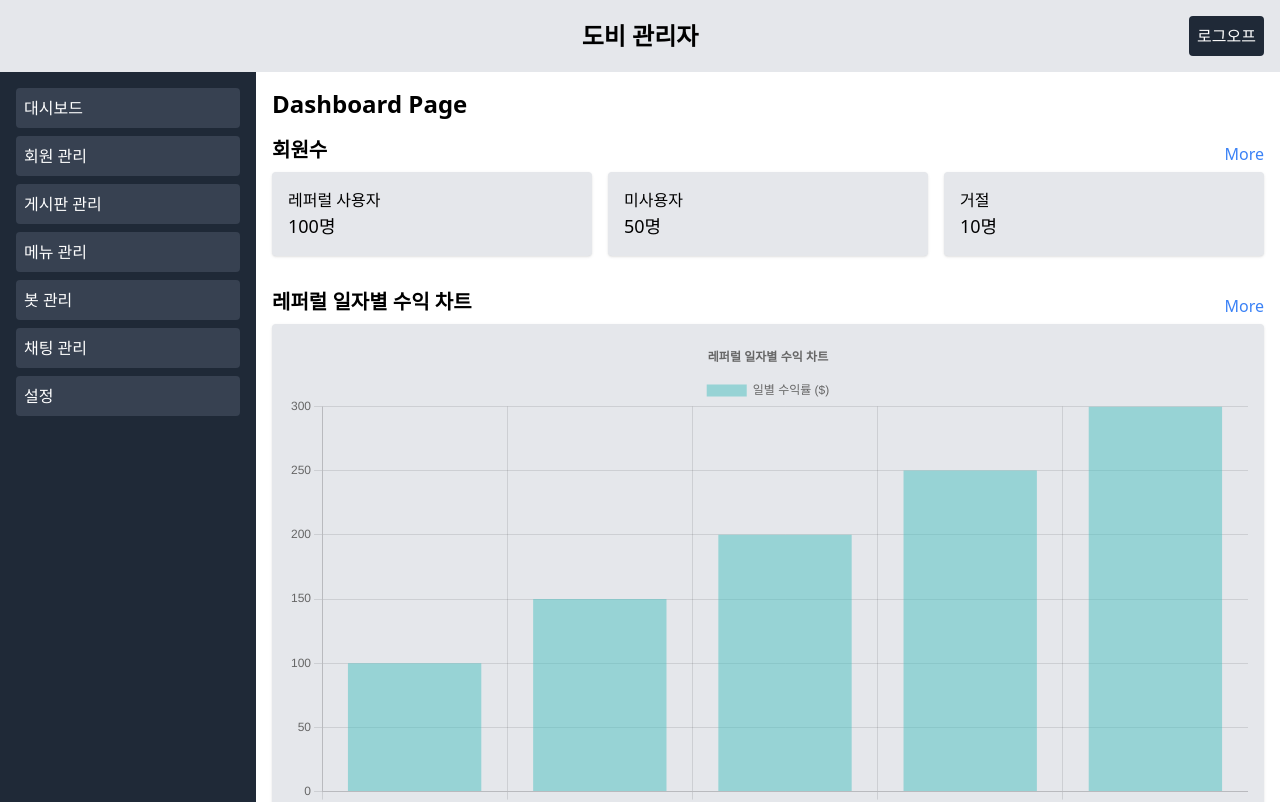
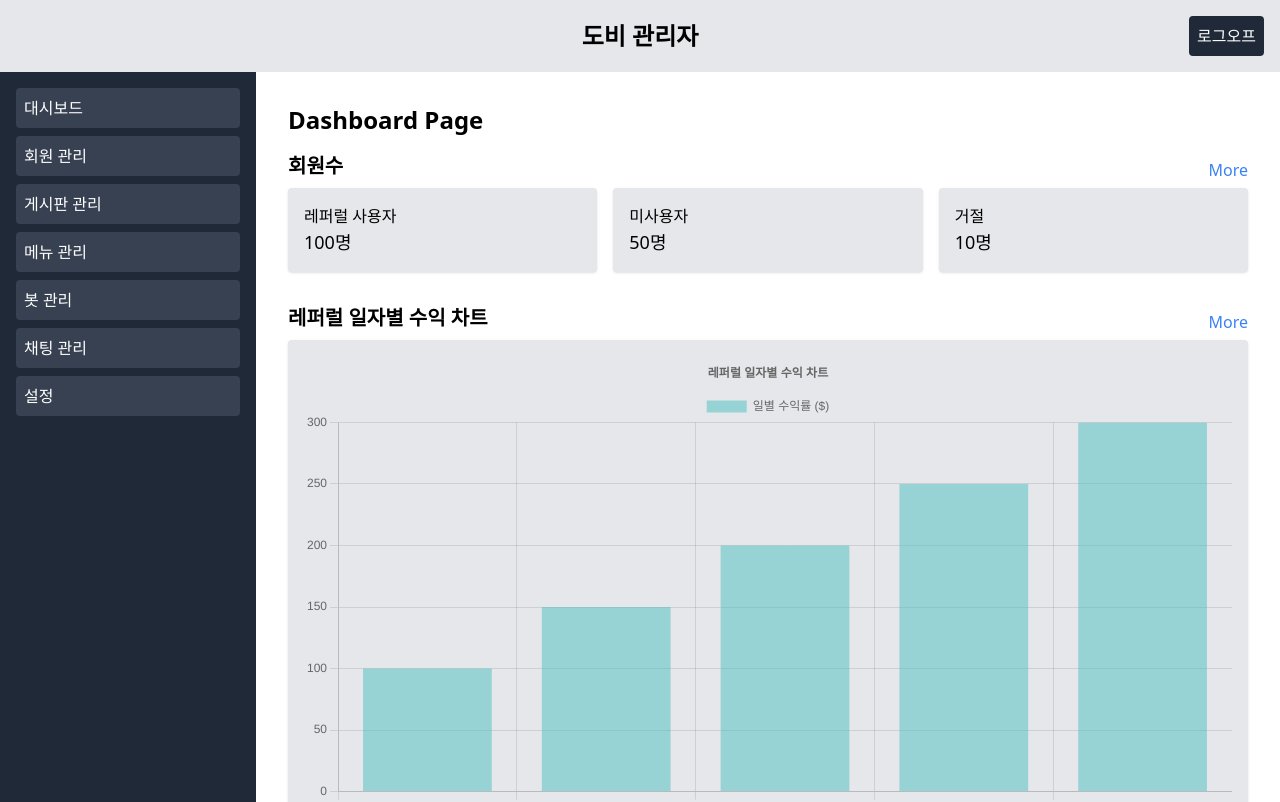
Before and after one commit to forgurm/dobby_admin, a Next.js app: page /dashboard in a window 1280 px wide. Shown: the top 802 px of the page. Built offline with nearby package versions, Linux system fonts and the light colour scheme; no server answers; sample sign-in values are in the browser's storage.

Commit message:
로그인 이후 페이징 처리 오류 수정

```diff
--- a/pages/_app.tsx
+++ b/pages/_app.tsx
@@ -4,11 +4,11 @@ import { useRouter } from 'next/router';
 import { SessionProvider, useSession } from 'next-auth/react';
 import Header from '../components/Header';
 import Sidebar from '../components/Sidebar';
-import React, { ComponentType, useState } from 'react';
+import React, { ComponentType, useState, useEffect } from 'react';
 
-function MyApp({ Component, pageProps }: AppProps) {
+function MyApp({ Component, pageProps: { session, ...pageProps } }: AppProps) {
   return (
-    <SessionProvider>
+    <SessionProvider session={session}>
       <AppContent Component={Component} pageProps={pageProps} />
     </SessionProvider>
   );
@@ -17,36 +17,52 @@ function MyApp({ Component, pageProps }: AppProps) {
 function AppContent({ Component, pageProps }: { Component: ComponentType, pageProps: Record<string, unknown> }) {
   const router = useRouter();
   const { status } = useSession();
+  const [isSidebarOpen, setSidebarOpen] = useState(false);
   const isLoginPage = router.pathname === '/login';
 
-  // 로그인 페이지가 아니고, 사용자가 로그인되어 있을 때만 헤더와 사이드바를 렌더링
-  const showLayout = !isLoginPage && status === 'authenticated';
+  // 인증 상태에 따른 리디렉션
+  useEffect(() => {
+    if (status === 'loading') return;
 
-  // toggleSidebar 함수 정의
-  const toggleSidebar = () => {
-    // 사이드바를 열고 닫는 로직을 여기에 추가하세요.
-    console.log('Sidebar toggled');
-  };
+    if (status === 'unauthenticated' && !isLoginPage) {
+      router.replace('/login');
+    }
+    if (status === 'authenticated' && isLoginPage) {
+      router.replace('/dashboard');
+    }
+  }, [status, isLoginPage, router]);
 
-  // 사이드바가 열려 있는지 여부를 관리하는 상태
-  const [isSidebarOpen, setSidebarOpen] = useState(false);
+  // 로딩 상태일 때 로딩 화면 표시
+  if (status === 'loading') {
+    return (
+      <div className="flex items-center justify-center min-h-screen">
+        <div className="animate-spin rounded-full h-32 w-32 border-t-2 border-b-2 border-gray-900"></div>
+      </div>
+    );
+  }
 
-  return (
-    <div style={{ display: 'flex', flexDirection: 'column', minHeight: '100vh', overflowX: 'hidden' }}>
-      {showLayout && <Header toggleSidebar={toggleSidebar} />}
-      <div style={{ display: 'flex', flex: 1, width: '100%' }}>
-        {showLayout && (
-          <Sidebar
-            isOpen={isSidebarOpen}
-            toggleSidebar={() => setSidebarOpen(!isSidebarOpen)}
-          />
-        )}
-        <main style={{ flex: 1, overflowX: 'auto' }}>
-          <Component {...pageProps} />
-        </main>
+  // 로그인 페이지일 때는 레이아웃 없이 표시
+  if (isLoginPage) {
+    return <Component {...pageProps} />;
+  }
+
+  // 인증된 상태일 때는 레이아웃과 함께 표시
+  if (status === 'authenticated') {
+    return (
+      <div className="flex flex-col min-h-screen">
+        <Header toggleSidebar={() => setSidebarOpen(!isSidebarOpen)} />
+        <div className="flex flex-1">
+          <Sidebar isOpen={isSidebarOpen} toggleSidebar={() => setSidebarOpen(!isSidebarOpen)} />
+          <main className="flex-1 p-4 overflow-auto">
+            <Component {...pageProps} />
+          </main>
+        </div>
       </div>
-    </div>
-  );
+    );
+  }
+
+  // 그 외의 경우 (인증되지 않은 상태)
+  return null;
 }
 
 export default MyApp;
```
Also changed, not shown: app/docs/PRD.md (+2 -0 lines).
